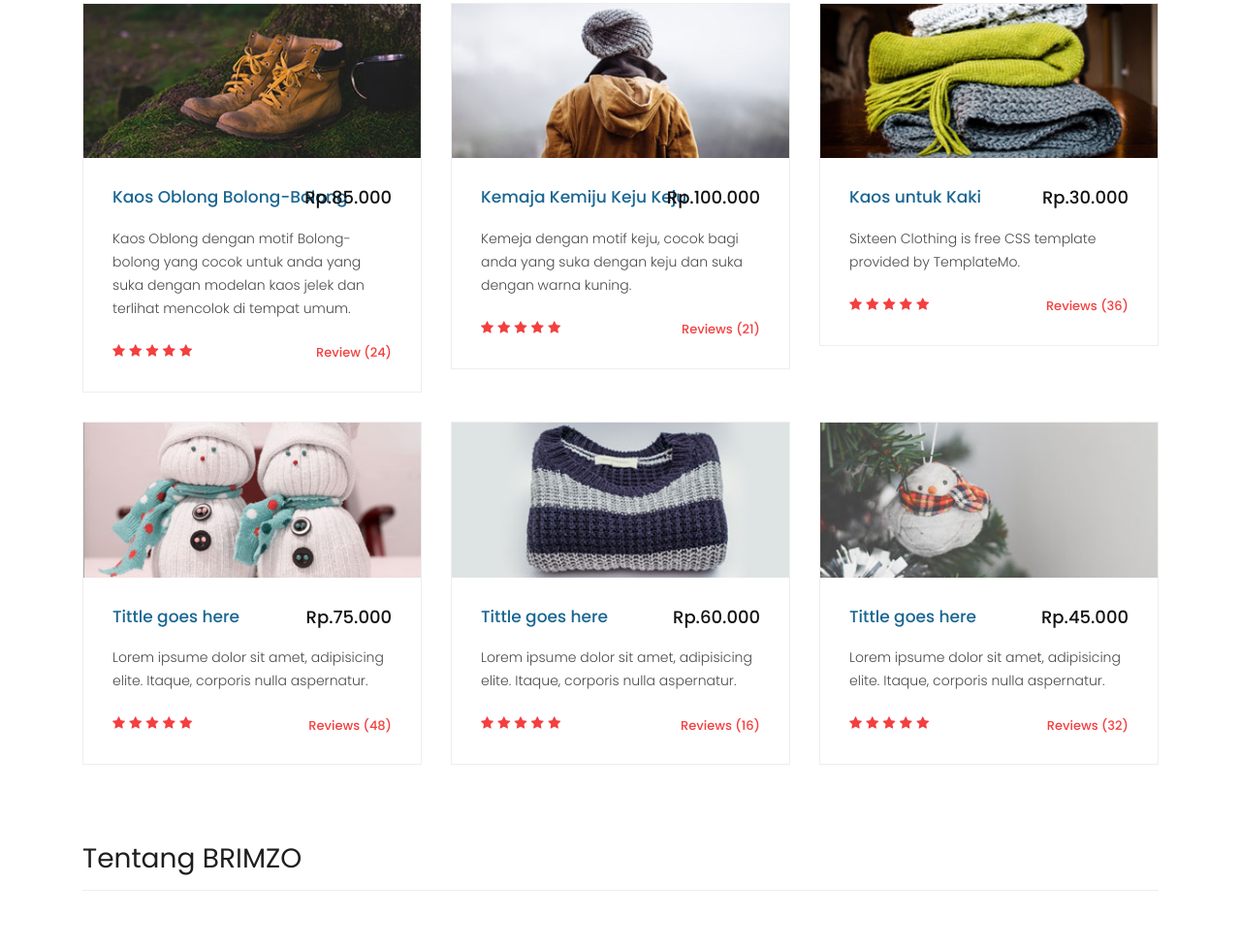
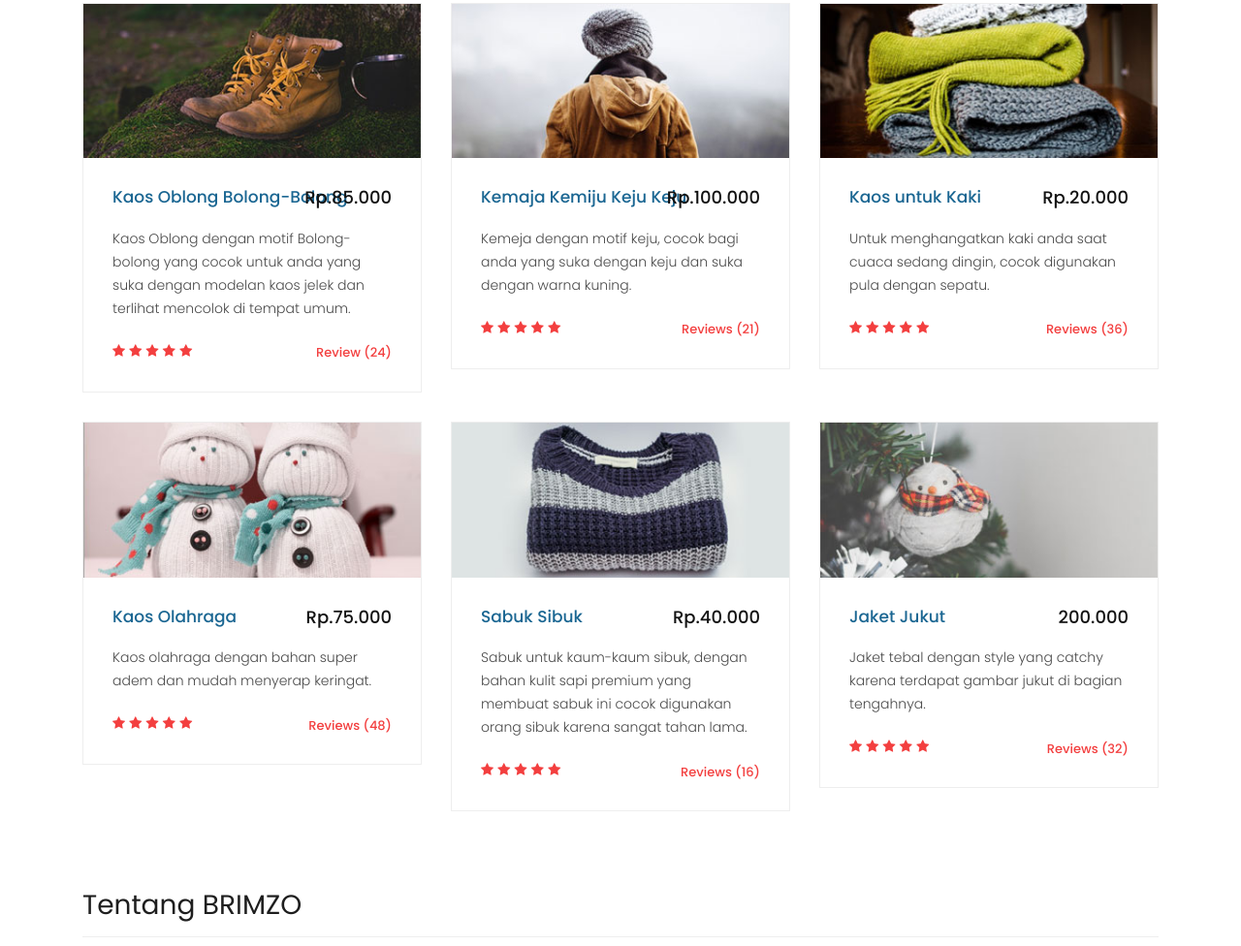
Before and after one commit to vaataaa22-dotcom/clothingshop, a plain HTML site: page index.html in a window 1280 px wide. Shown: the part 887-1863 px from the top of the page at 97% size. Drawn offline with Linux system fonts and the light colour scheme.

Commit message:
Update index.html

```diff
--- a/index.html
+++ b/index.html
@@ -153,8 +153,8 @@ https://templatemo.com/tm-546-sixteen-clothing
               <a href="#"><img src="assets/images/product_03.jpg" alt=""></a>
               <div class="down-content">
                 <a href="#"><h4>Kaos untuk Kaki</h4></a>
-                <h6>Rp.30.000</h6>
-                <p>Sixteen Clothing is free CSS template provided by TemplateMo.</p>
+                <h6>Rp.20.000</h6>
+                <p>Untuk menghangatkan kaki anda saat cuaca sedang dingin, cocok digunakan pula dengan sepatu.</p>
                 <ul class="stars">
                   <li><i class="fa fa-star"></i></li>
                   <li><i class="fa fa-star"></i></li>
@@ -170,9 +170,9 @@ https://templatemo.com/tm-546-sixteen-clothing
             <div class="product-item">
               <a href="#"><img src="assets/images/product_04.jpg" alt=""></a>
               <div class="down-content">
-                <a href="#"><h4>Tittle goes here</h4></a>
+                <a href="#"><h4>Kaos Olahraga</h4></a>
                 <h6>Rp.75.000</h6>
-                <p>Lorem ipsume dolor sit amet, adipisicing elite. Itaque, corporis nulla aspernatur.</p>
+                <p>Kaos olahraga dengan bahan super adem dan mudah menyerap keringat.</p>
                 <ul class="stars">
                   <li><i class="fa fa-star"></i></li>
                   <li><i class="fa fa-star"></i></li>
@@ -188,9 +188,9 @@ https://templatemo.com/tm-546-sixteen-clothing
             <div class="product-item">
               <a href="#"><img src="assets/images/product_05.jpg" alt=""></a>
               <div class="down-content">
-                <a href="#"><h4>Tittle goes here</h4></a>
-                <h6>Rp.60.000</h6>
-                <p>Lorem ipsume dolor sit amet, adipisicing elite. Itaque, corporis nulla aspernatur.</p>
+                <a href="#"><h4>Sabuk Sibuk</h4></a>
+                <h6>Rp.40.000</h6>
+                <p>Sabuk untuk kaum-kaum sibuk, dengan bahan kulit sapi premium yang membuat sabuk ini cocok digunakan orang sibuk karena sangat tahan lama.</p>
                 <ul class="stars">
                   <li><i class="fa fa-star"></i></li>
                   <li><i class="fa fa-star"></i></li>
@@ -206,9 +206,9 @@ https://templatemo.com/tm-546-sixteen-clothing
             <div class="product-item">
               <a href="#"><img src="assets/images/product_06.jpg" alt=""></a>
               <div class="down-content">
-                <a href="#"><h4>Tittle goes here</h4></a>
-                <h6>Rp.45.000</h6>
-                <p>Lorem ipsume dolor sit amet, adipisicing elite. Itaque, corporis nulla aspernatur.</p>
+                <a href="#"><h4>Jaket Jukut</h4></a>
+                <h6>200.000</h6>
+                <p>Jaket tebal dengan style yang catchy karena terdapat gambar jukut di bagian tengahnya.</p>
                 <ul class="stars">
                   <li><i class="fa fa-star"></i></li>
                   <li><i class="fa fa-star"></i></li>
```
